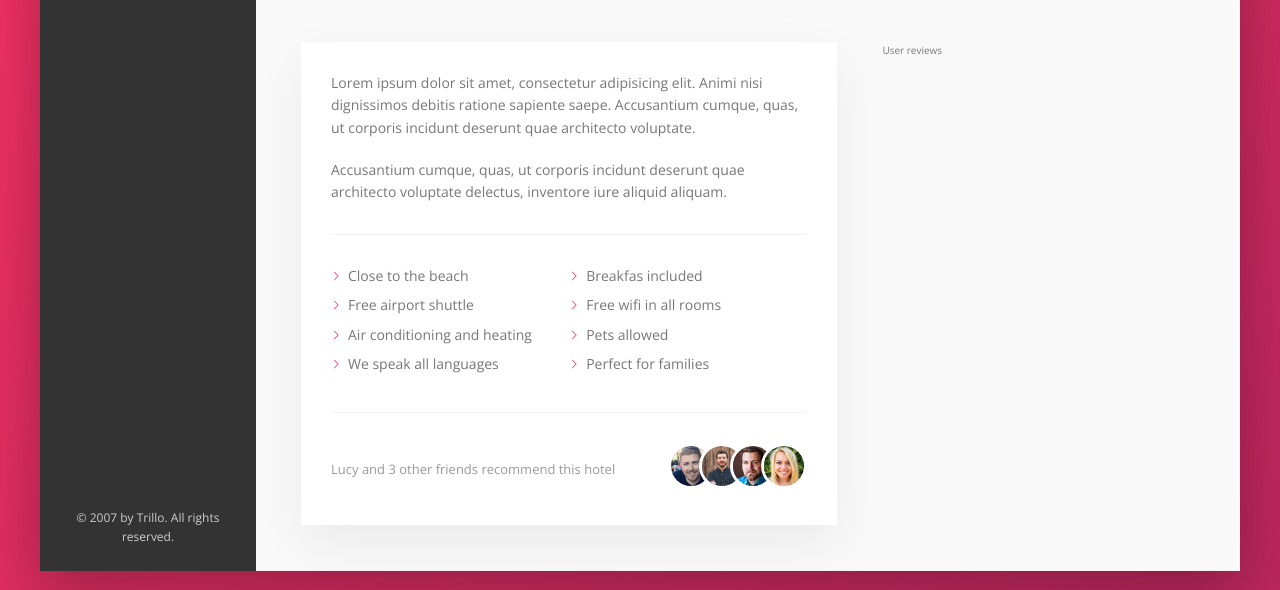
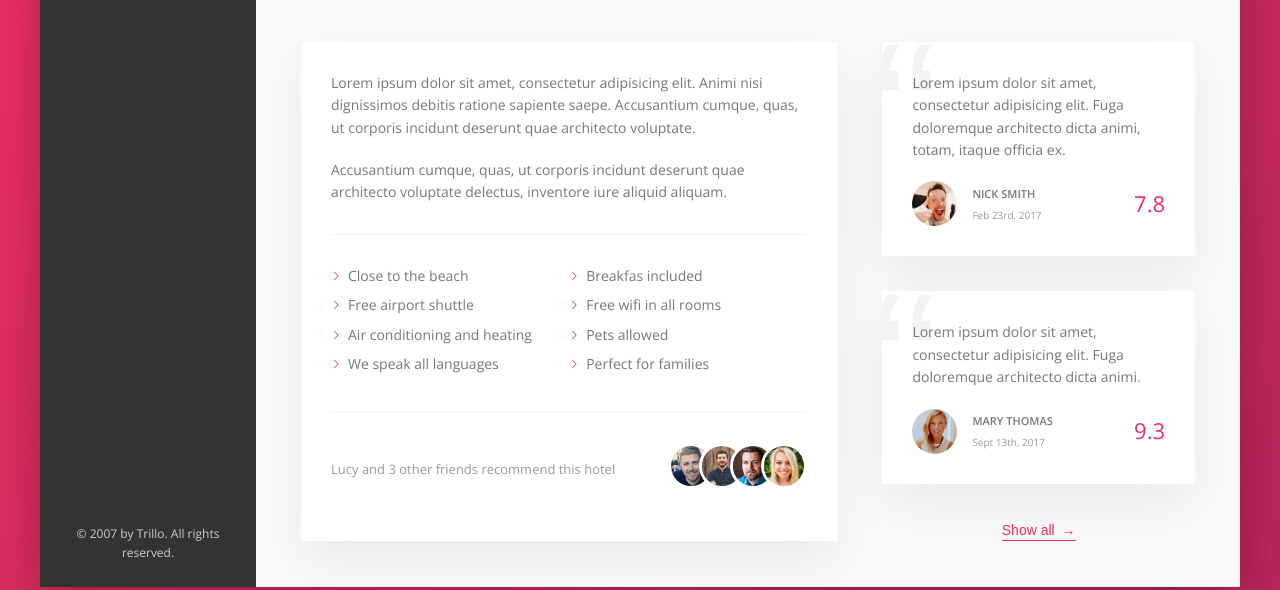
Before and after one commit to lawell-wilhelm/trillo, a website: page index.html in a window 1280 px wide. Shown: the part 491-1081 px from the top of the page. Drawn offline with nearby package versions, Linux system fonts and the light colour scheme.

Commit message:
style: add new user-reviews layout

```diff
--- a/index.html
+++ b/index.html
@@ -199,7 +199,46 @@
                 </div>
               </div>
             </div>
-            <div class="user-reviews">User reviews</div>
+            <div class="user-reviews">
+              <figure class="review">
+                <blockquote class="review__text">
+                  Lorem ipsum dolor sit amet, consectetur adipisicing elit. Fuga
+                  doloremque architecto dicta animi, totam, itaque officia ex.
+                </blockquote>
+                <figcaption class="review__user">
+                  <img
+                    src="img/user-1.jpg"
+                    alt="User 1"
+                    class="review__photo"
+                  />
+                  <div class="review__user-box">
+                    <p class="review__user-name">Nick Smith</p>
+                    <p class="review__user-date">Feb 23rd, 2017</p>
+                  </div>
+                  <div class="review__rating">7.8</div>
+                </figcaption>
+              </figure>
+              <figure class="review">
+                <blockquote class="review__text">
+                  Lorem ipsum dolor sit amet, consectetur adipisicing elit. Fuga
+                  doloremque architecto dicta animi.
+                </blockquote>
+                <figcaption class="review__user">
+                  <img
+                    src="img/user-2.jpg"
+                    alt="User 2"
+                    class="review__photo"
+                  />
+                  <div class="review__user-box">
+                    <p class="review__user-name">Mary Thomas</p>
+                    <p class="review__user-date">Sept 13th, 2017</p>
+                  </div>
+                  <div class="review__rating">9.3</div>
+                </figcaption>
+              </figure>
+
+              <button class="btn-inline">Show all <span>&rarr;</span></button>
+            </div>
           </div>
         </main>
       </div>
--- a/sass/_components.scss
+++ b/sass/_components.scss
@@ -285,12 +285,22 @@
 
   &:hover {
     color: var(--color-grey-dark-1);
+
+    & span {
+      margin-left: 0.8rem;
+    }
   }
 
   &:focus {
     outline: none;
 
     animation: pulsate 1s infinite;
+  }
+
+  & span {
+    margin-left: 3px;
+
+    transition: margin-left 0.2s;
   }
 }
 
@@ -371,6 +381,73 @@
   }
 }
 
-// USER REVIEWS
-.user-reviews {
+// REVIEW
+.review {
+  background-color: #fff;
+  box-shadow: var(--shadow-light);
+  padding: 3rem;
+  margin-bottom: 3.5rem;
+
+  text-align: left;
+
+  position: relative;
+
+  overflow: hidden;
+
+  &::before {
+    content: "\201C";
+
+    font-family: sans-serif;
+    font-size: 20rem;
+    line-height: 1;
+    color: var(--color-grey-light-2);
+
+    position: absolute;
+    top: -2.75rem;
+    left: -1rem;
+    z-index: 1;
+  }
+
+  &__text {
+    margin-bottom: 2rem;
+
+    position: relative;
+    z-index: 2;
+  }
+
+  &__user {
+    display: flex;
+    align-items: center;
+  }
+
+  &__photo {
+    height: 4.5rem;
+    width: 4.5rem;
+    border-radius: 50%;
+
+    margin-right: 1.5rem;
+  }
+
+  &__user-box {
+    margin-right: auto;
+  }
+
+  &__user-name {
+    font-size: 1.1rem;
+    font-weight: 600;
+    text-transform: uppercase;
+
+    margin-bottom: 0.4rem;
+  }
+
+  &__user-date {
+    font-size: 1rem;
+    color: var(--color-grey-dark-3);
+  }
+
+  &__rating {
+    font-size: 2.2rem;
+    font-weight: 300;
+    color: var(--color-primary);
+  }
 }
--- a/sass/_layout.scss
+++ b/sass/_layout.scss
@@ -45,6 +45,8 @@
   background-color: var(--color-grey-light-1);
   padding: 4.5rem;
   border-bottom: var(--line);
+
+  font-size: 1.4rem;
 }
 
 .description {
@@ -53,10 +55,10 @@
   background-color: #fff;
   box-shadow: var(--shadow-light);
   padding: 3rem;
-
-  font-size: 1.4rem;
 }
 
 .user-reviews {
   flex: 1;
+
+  text-align: center;
 }
```
Also changed, not shown: css/style.css, 1 other file.
